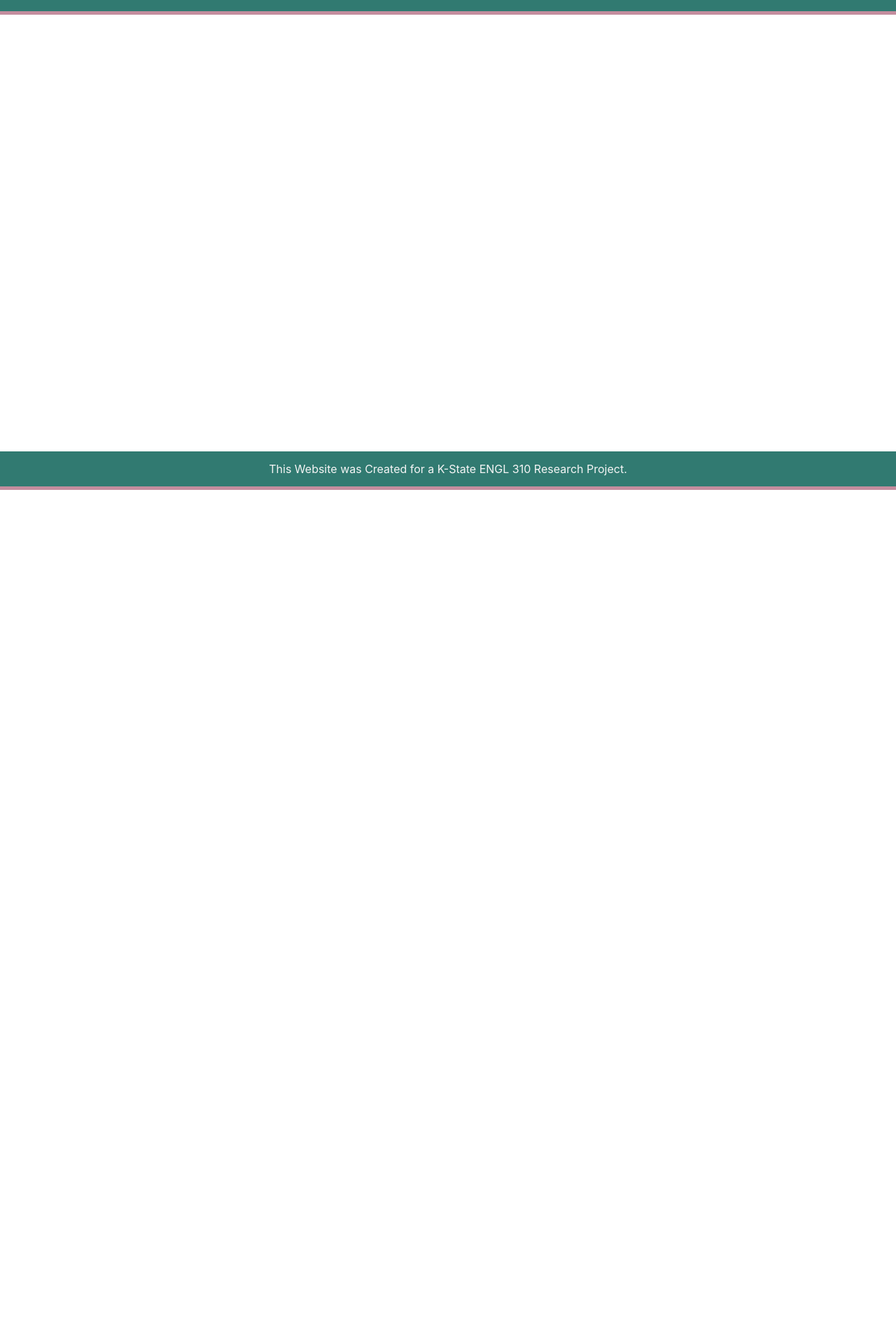
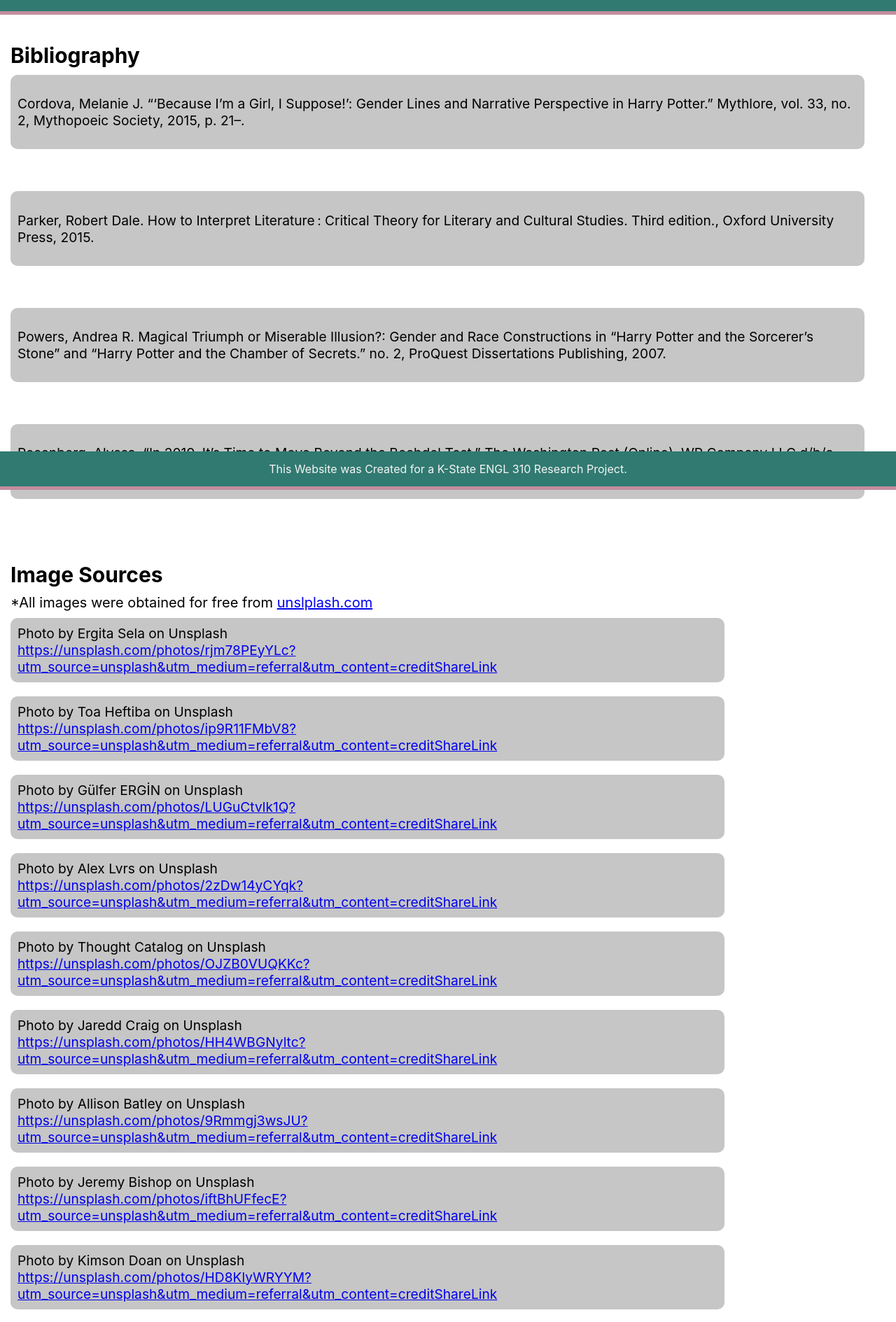
Before and after one commit to sdiener17/ENGL310_FinalProject, a React (Create React App) app: page /bibliography in a window 1280 px wide. Shown: the part 100-1989 px from the top of the page at 70% size. Before the commit the page ends 800 px from the top, so only its background shows below. Built offline with nearby package versions, Linux system fonts and the light colour scheme.

Commit message:
Added bibliography

```diff
--- a/src/App.js
+++ b/src/App.js
@@ -42,7 +42,7 @@ export default function App() {
                 />
 
               <Route
-                exact path="/information"
+                exact path="/bibliography"
                 element={<BibliographyPage/>}
                 />
 
--- a/src/components/bibliographyPage/BibliographyPage.js
+++ b/src/components/bibliographyPage/BibliographyPage.js
@@ -1,8 +1,11 @@
 import React, {useEffect} from "react";
 import styled from "styled-components";
-import TextAndImageCard from "../commonComponents/TextAndImageCard";
+import TextWithLinkCard from "../commonComponents/TextWithLinkCard";
+import TextOnlyCard from "../commonComponents/TextOnlyCard";
 import books1 from "../../images/books1.jpg";
-import { homepagedata } from "../../data/homepagedata";
+import { sources } from "../../data/sources";
+import {imagesources} from "../../data/imagesources";
+import { Link } from "react-router-dom";
 
 export default function HomePage(){
     useEffect(() => {
@@ -11,7 +14,31 @@ export default function HomePage(){
     return (
         <PageWrapper>
             <div className="marginTop"/>
-            <div>Put a note about all images being free from Unsplash</div>
+            <h3>Bibliography</h3>
+            <TextOnlyCard text={sources[0].text}/>
+            <TextOnlyCard text={sources[1].text}/>
+            <TextOnlyCard text={sources[2].text}/>
+            <TextOnlyCard text={sources[3].text}/>
+
+            <h3>Image Sources</h3>
+            <div className="note">*All images were obtained for free from <Link to={{pathname:"https://unsplash.com/"}} target="_blank">unslplash.com</Link></div>
+            <TextWithLinkCard text={imagesources[0].text} link={imagesources[0].link}/>
+            <TextWithLinkCard text={imagesources[3].text} link={imagesources[3].link}/>
+            <TextWithLinkCard text={imagesources[4].text} link={imagesources[4].link}/>
+            <TextWithLinkCard text={imagesources[8].text} link={imagesources[8].link}/>
+            <TextWithLinkCard text={imagesources[9].text} link={imagesources[9].link}/>
+            <TextWithLinkCard text={imagesources[10].text} link={imagesources[10].link}/>
+            <TextWithLinkCard text={imagesources[11].text} link={imagesources[11].link}/>
+            <TextWithLinkCard text={imagesources[12].text} link={imagesources[12].link}/>
+            <TextWithLinkCard text={imagesources[13].text} link={imagesources[13].link}/>
+            <TextWithLinkCard text={imagesources[14].text} link={imagesources[14].link}/>
+            <TextWithLinkCard text={imagesources[15].text} link={imagesources[15].link}/>
+            <TextWithLinkCard text={imagesources[17].text} link={imagesources[17].link}/>
+            <TextWithLinkCard text={imagesources[18].text} link={imagesources[18].link}/>
+            <TextWithLinkCard text={imagesources[19].text} link={imagesources[19].link}/>
+            <TextWithLinkCard text={imagesources[20].text} link={imagesources[20].link}/>
+            <TextWithLinkCard text={imagesources[21].text} link={imagesources[21].link}/>
+            <TextWithLinkCard text={imagesources[22].text} link={imagesources[22].link}/>
             <div className="marginBottom"/>
         </PageWrapper>
     )
@@ -23,13 +50,27 @@ const PageWrapper = styled.div`
     justify-content:center;
     flex-direction:column;
     width:100%;
-    padding-top:40px;
+    //padding-top:40px;
     padding-bottom:60px;
     //margin-left:40px;
     .marginTop{
-        margin-bottom:40px;
+        margin-bottom:10px;
     }
     .marginBottom{
         margin-bottom:var(--marginBottom);
     }
+    h3{
+        font-size:30px;
+        margin-bottom:10px;
+        margin-left:15px;
+    }
+    h1{
+        font-size:20px;
+        margin-left:15px;
+    }
+    .note{
+        font-size:20px;
+        margin-left:15px;
+        margin-bottom:10px;
+    }
 `;
--- a/src/data/imagesources.js
+++ b/src/data/imagesources.js
@@ -1,4 +1,9 @@
-export const sources = [
+export const imagesources = [
+    {
+        title:"books1",
+        text:"Photo by Ergita Sela on Unsplash",
+        link:"https://unsplash.com/photos/rjm78PEyYLc?utm_source=unsplash&utm_medium=referral&utm_content=creditShareLink"
+    },
     {
         title:"books2",
         text: "Photo by Tom Hermans on Unsplash",
--- a/src/data/sources.js
+++ b/src/data/sources.js
@@ -1,10 +1,21 @@
 export const sources = [
     {
-        text: "source 1",
-        link: "thisisalink"
+        text: "Cordova, Melanie J. “‘Because I’m a Girl, I Suppose!’: Gender Lines and Narrative Perspective in Harry Potter.” Mythlore, vol. 33, no. 2, Mythopoeic Society, 2015, p. 21–.",
+        link: "NA"
     },
     {
-        text:"source2",
-        link:"hello"
+        text:`Parker, Robert Dale. How to Interpret Literature : Critical Theory for Literary and Cultural Studies. Third edition.,
+            Oxford University Press, 2015.`,
+        link:"NA"
+    },
+    {
+        text:`Powers, Andrea R. Magical Triumph or Miserable Illusion?: Gender and Race Constructions in “Harry Potter and the
+            Sorcerer’s Stone” and “Harry Potter and the Chamber of Secrets.” no. 2, ProQuest Dissertations Publishing, 2007.`,
+        link:"NA"
+    },
+    {
+        text:`Rosenberg, Alyssa. “In 2019, It’s Time to Move Beyond the Bechdel Test.” The Washington Post (Online), WP Company
+            LLC d/b/a The Washington Post, 2018.`,
+        link:"NA"
     }
 ]
```
Also changed, not shown: src/images/imageCredits.txt.
